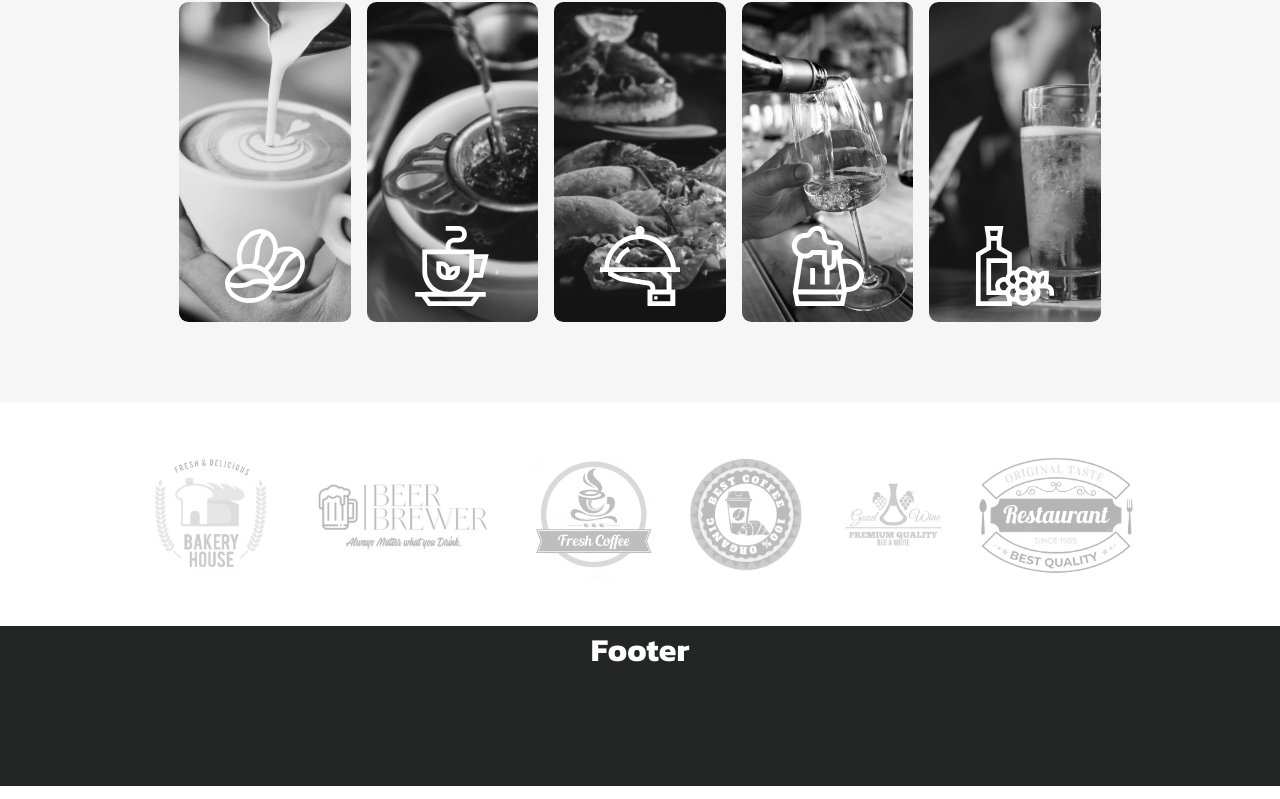
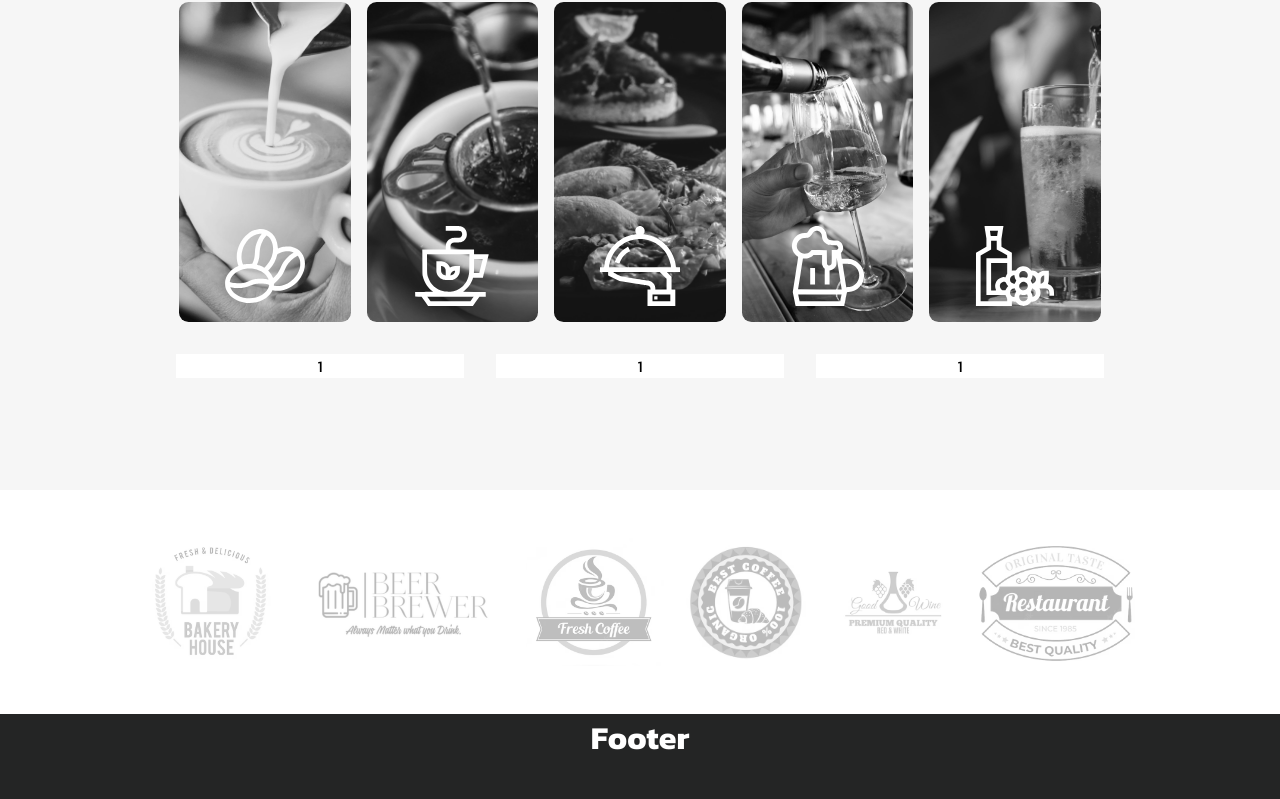
Before and after one commit to ralphscl/cuppucino, a React (Create React App) app: page / in a window 1280 px wide. Shown: the part 1584-2383 px from the top of the page. Built offline with nearby package versions, Linux system fonts and the light colour scheme.

Commit message:
Revert "Reverted minor Changes"
This reverts commit 0e1d5f5e54684c35b8d4e7341f1f8a3e78352e9c.

```diff
--- a/src/pages/home/Products.css
+++ b/src/pages/home/Products.css
@@ -34,7 +34,6 @@
     margin: 0 auto;
     height: 20rem;
     width: 90%;
-    max-width: 72rem;
     display: flex;
     gap: 1rem;
 }
@@ -121,6 +120,11 @@
     align-items: center;
 }
 
+.home .products .recent .prod-card {
+    background-color: white;
+    width: 30%;
+}
+
 @media only screen and (max-width: 1200) {
     .home .products p {
         font-size: 8rem;
--- a/src/pages/home/Products.js
+++ b/src/pages/home/Products.js
@@ -38,6 +38,15 @@ const Products = () => {
             })
           }
         </div>
+        <div className='recent'>
+        {[1,2,3].map(item => {
+          return(
+            <div className="prod-card">
+              1
+            </div>
+          )
+        })}
+        </div>
       </div>
     );
   }
```
